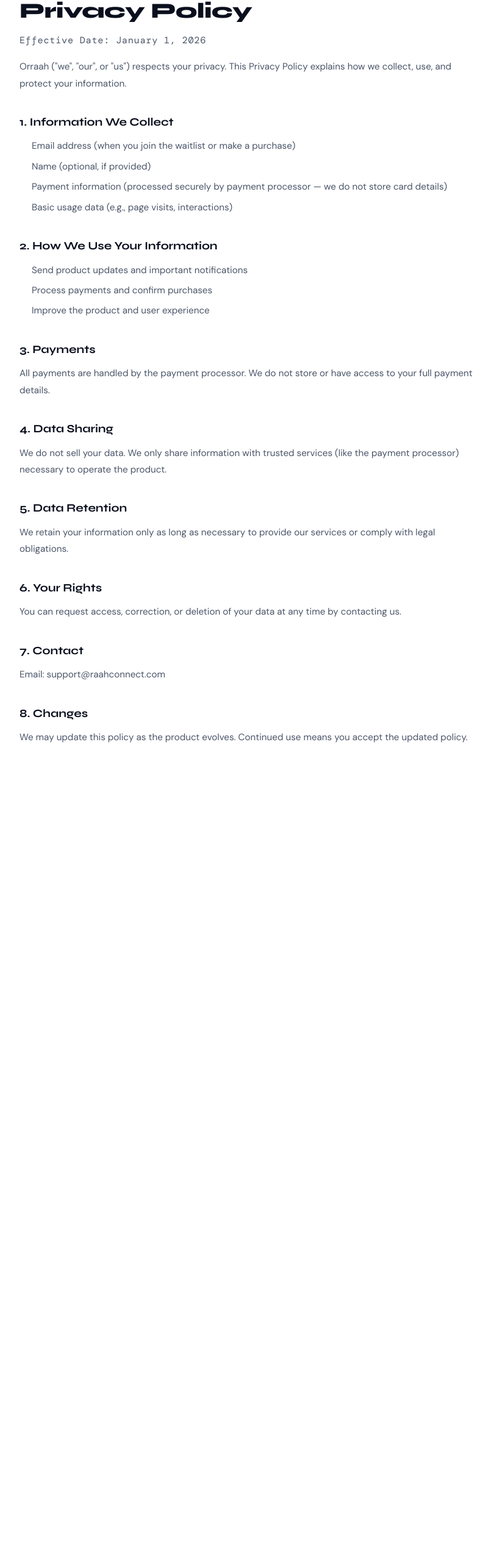
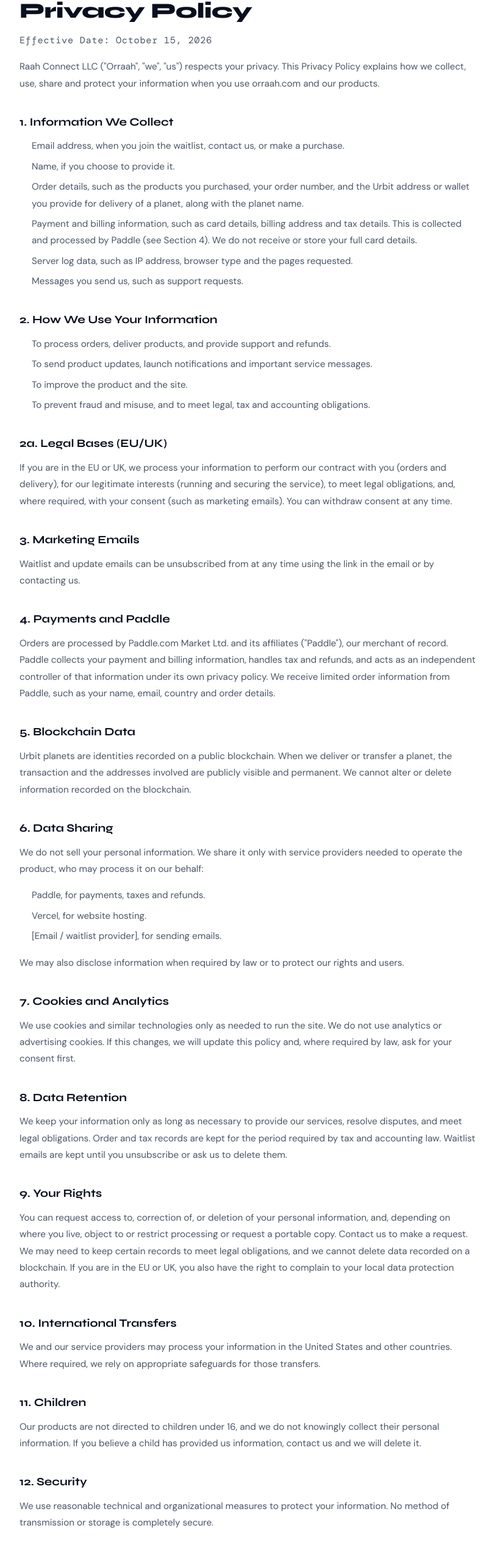
Before and after one commit to Raah-Connect/orraah.com, a Next.js app: page /privacy in a window 1280 px wide. Shown: the part 218-2770 px from the top of the page at 61% size, without its empty margins (232-1042 px from the left). Before the commit the page ends 1518 px from the top, so only its background shows below. Built offline with nearby package versions, Linux system fonts and the light colour scheme; a web font is replaced by a local one.

Commit message:
privacy update

```diff
--- a/app/privacy/page.tsx
+++ b/app/privacy/page.tsx
@@ -1,46 +1,133 @@
 import LegalPage from '../components/LegalPage';
+import Link from 'next/link';
 
 export default function PrivacyPolicy() {
   return (
     <LegalPage title="Privacy Policy">
-      <p className="legal-date">Effective Date: January 1, 2026</p>
+      <p className="legal-date">Effective Date: October 15, 2026</p>
 
       <p>
-        Orraah (&quot;we&quot;, &quot;our&quot;, or &quot;us&quot;) respects your privacy. This Privacy Policy explains how we collect, use, and protect your information.
+        Raah Connect LLC ("Orraah", "we", "us") respects your privacy. This Privacy
+        Policy explains how we collect, use, share and protect your information when you use orraah.com and our
+        products.
       </p>
 
       <h2>1. Information We Collect</h2>
       <ul>
-        <li>Email address (when you join the waitlist or make a purchase)</li>
-        <li>Name (optional, if provided)</li>
-        <li>Payment information (processed securely by payment processor — we do not store card details)</li>
-        <li>Basic usage data (e.g., page visits, interactions)</li>
+        <li>Email address, when you join the waitlist, contact us, or make a purchase.</li>
+        <li>Name, if you choose to provide it.</li>
+        <li>
+          Order details, such as the products you purchased, your order number, and the Urbit address or wallet
+          you provide for delivery of a planet, along with the planet name.
+        </li>
+        <li>
+          Payment and billing information, such as card details, billing address and tax details. This is
+          collected and processed by Paddle (see Section 4). We do not receive or store your full card details.
+        </li>
+        <li>Server log data, such as IP address, browser type and the pages requested.</li>
+        <li>Messages you send us, such as support requests.</li>
       </ul>
 
       <h2>2. How We Use Your Information</h2>
       <ul>
-        <li>Send product updates and important notifications</li>
-        <li>Process payments and confirm purchases</li>
-        <li>Improve the product and user experience</li>
+        <li>To process orders, deliver products, and provide support and refunds.</li>
+        <li>To send product updates, launch notifications and important service messages.</li>
+        <li>To improve the product and the site.</li>
+        <li>To prevent fraud and misuse, and to meet legal, tax and accounting obligations.</li>
       </ul>
 
-      <h2>3. Payments</h2>
-      <p>All payments are handled by the payment processor. We do not store or have access to your full payment details.</p>
+      <h2>2a. Legal Bases (EU/UK)</h2>
+      <p>
+        If you are in the EU or UK, we process your information to perform our contract with you (orders and
+        delivery), for our legitimate interests (running and securing the service), to meet legal obligations,
+        and, where required, with your consent (such as marketing emails). You can withdraw consent at any time.
+      </p>
 
-      <h2>4. Data Sharing</h2>
-      <p>We do not sell your data. We only share information with trusted services (like the payment processor) necessary to operate the product.</p>
+      <h2>3. Marketing Emails</h2>
+      <p>
+        Waitlist and update emails can be unsubscribed from at any time using the link in the email or by
+        contacting us.
+      </p>
 
-      <h2>5. Data Retention</h2>
-      <p>We retain your information only as long as necessary to provide our services or comply with legal obligations.</p>
+      <h2>4. Payments and Paddle</h2>
+      <p>
+        Orders are processed by Paddle.com Market Ltd. and its affiliates ("Paddle"), our merchant of
+        record. Paddle collects your payment and billing information, handles tax and refunds, and acts as an
+        independent controller of that information under its own{' '}
+        <a href="https://www.paddle.com/legal/privacy">privacy policy</a>. We receive limited order information
+        from Paddle, such as your name, email, country and order details.
+      </p>
 
-      <h2>6. Your Rights</h2>
-      <p>You can request access, correction, or deletion of your data at any time by contacting us.</p>
+      <h2>5. Blockchain Data</h2>
+      <p>
+        Urbit planets are identities recorded on a public blockchain. When we deliver or transfer a planet, the
+        transaction and the addresses involved are publicly visible and permanent. We cannot alter or delete
+        information recorded on the blockchain.
+      </p>
 
-      <h2>7. Contact</h2>
+      <h2>6. Data Sharing</h2>
+      <p>
+        We do not sell your personal information. We share it only with service providers needed to operate the
+        product, who may process it on our behalf:
+      </p>
+      <ul>
+        <li>Paddle, for payments, taxes and refunds.</li>
+        <li>Vercel, for website hosting.</li>
+        <li>[Email / waitlist provider], for sending emails.</li>
+      </ul>
+      <p>We may also disclose information when required by law or to protect our rights and users.</p>
+
+      <h2>7. Cookies and Analytics</h2>
+      <p>
+        We use cookies and similar technologies only as needed to run the site. We do not use analytics or
+        advertising cookies. If this changes, we will update this policy and, where required by law, ask for your
+        consent first.
+      </p>
+
+      <h2>8. Data Retention</h2>
+      <p>
+        We keep your information only as long as necessary to provide our services, resolve disputes, and meet
+        legal obligations. Order and tax records are kept for the period required by tax and accounting law.
+        Waitlist emails are kept until you unsubscribe or ask us to delete them.
+      </p>
+
+      <h2>9. Your Rights</h2>
+      <p>
+        You can request access to, correction of, or deletion of your personal information, and, depending on
+        where you live, object to or restrict processing or request a portable copy. Contact us to make a
+        request. We may need to keep certain records to meet legal obligations, and we cannot delete data
+        recorded on a blockchain. If you are in the EU or UK, you also have the right to complain to your local
+        data protection authority.
+      </p>
+
+      <h2>10. International Transfers</h2>
+      <p>
+        We and our service providers may process your information in the United States and other countries. Where
+        required, we rely on appropriate safeguards for those transfers.
+      </p>
+
+      <h2>11. Children</h2>
+      <p>
+        Our products are not directed to children under 16, and we do not knowingly collect their personal
+        information. If you believe a child has provided us information, contact us and we will delete it.
+      </p>
+
+      <h2>12. Security</h2>
+      <p>
+        We use reasonable technical and organizational measures to protect your information. No method of
+        transmission or storage is completely secure.
+      </p>
+
+      <h2>13. Changes</h2>
+      <p>
+        We may update this policy as the product evolves. We will post the updated version with a new effective
+        date. See also our <Link href="/terms">Terms of Service</Link> and{' '}
+        <Link href="/refund-policy">Refund Policy</Link>.
+      </p>
+
+      <h2>14. Contact</h2>
+      <p>Raah Connect LLC</p>
       <p>Email: support@raahconnect.com</p>
-
-      <h2>8. Changes</h2>
-      <p>We may update this policy as the product evolves. Continued use means you accept the updated policy.</p>
     </LegalPage>
   );
 }
```
